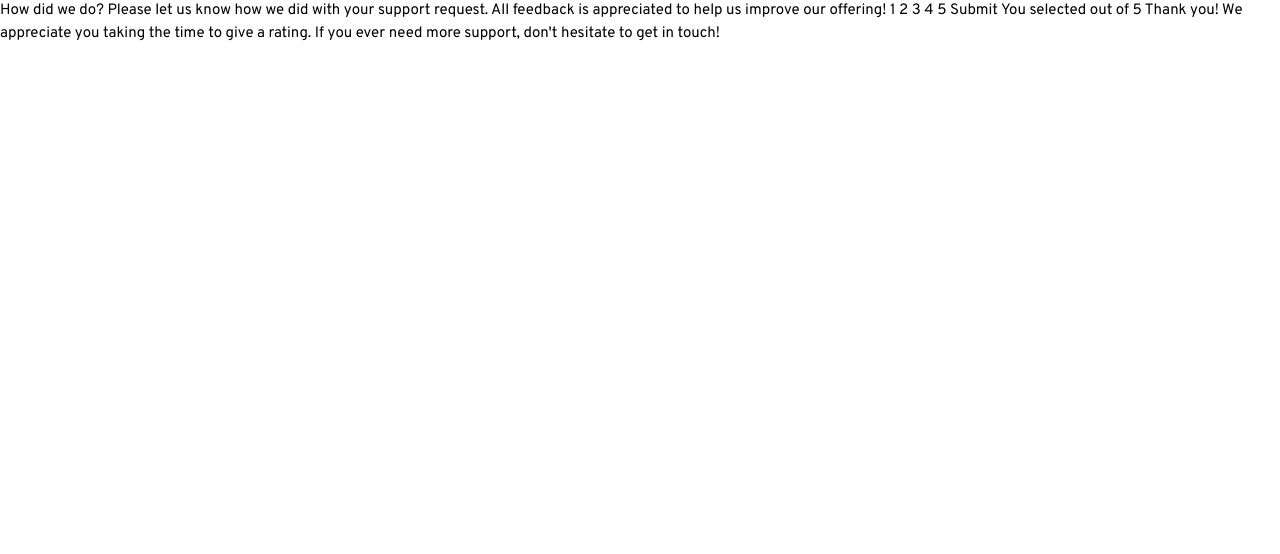
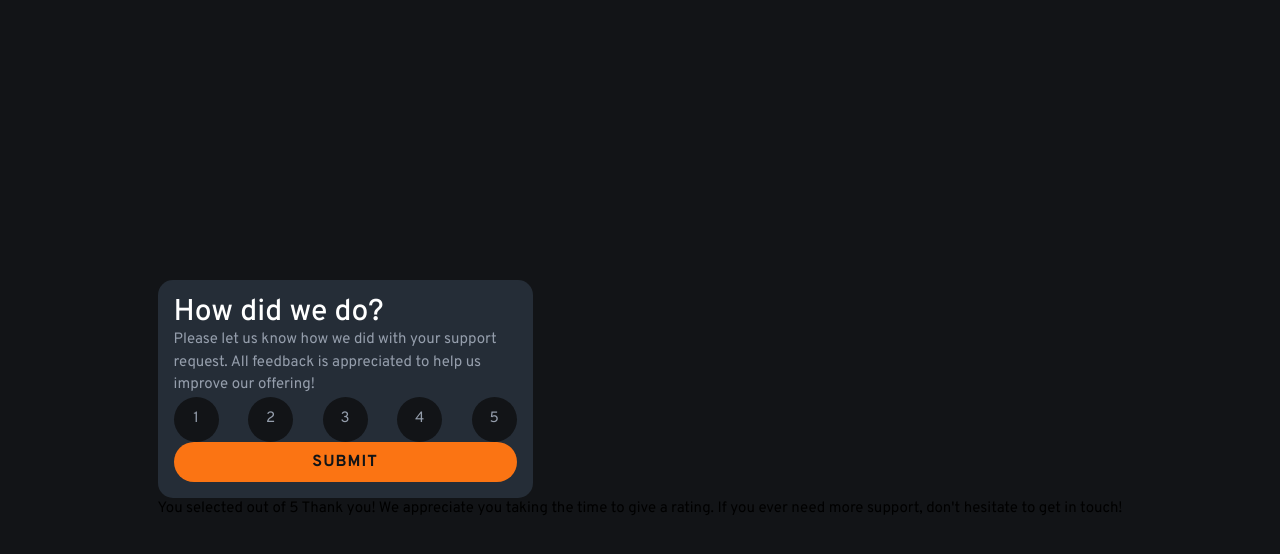
Before and after one commit to EbadShelby/rating-component-JS_002, a plain HTML site: page index.html in a window 1280 px wide. Drawn offline with Linux system fonts and the light colour scheme.

Commit message:
added css styles and html namings

```diff
--- a/index.html
+++ b/index.html
@@ -14,21 +14,22 @@
   <title>Frontend Mentor | Interactive rating component</title>
 </head>
 <body>
-
-  <!-- Rating state start -->
-
-  How did we do?
-
-  Please let us know how we did with your support request. All feedback is appreciated
-  to help us improve our offering!
-
-  1 2 3 4 5
-
-  Submit
-
-  <!-- Rating state end -->
-
-  <!-- Thank you state start -->
+  <div class="rating">
+    <div class="rating_star-icon"></div>
+    <h1 class="rating_title">How did we do?</h1>
+    <p class="rating_description">Please let us know how we did with your support request. All feedback is appreciated
+      to help us improve our offering!</p>
+    <div class="rating_items-container">
+      <ul class="rating_items">
+        <li class="rating_item">1</li>
+        <li class="rating_item">2</li>
+        <li class="rating_item">3</li>
+        <li class="rating_item">4</li>
+        <li class="rating_item">5</li>
+      </ul>
+    </div>
+    <button class="rating_submit">submit</button>
+  </div>
 
   You selected <!-- Add rating here --> out of 5
 
--- a/style.css
+++ b/style.css
@@ -5,9 +5,9 @@
   --clr-primary: hsl(25, 97%, 53%);
 
   --clr-neutral-100: hsl(0, 0%, 100%);
-  --clr-neutral-100: hsl(217, 12%, 63%);
-  --clr-neutral-100: hsl(213, 19%, 18%);
-  --clr-neutral-100: hsl(216, 12%, 8%);
+  --clr-neutral-300: hsl(217, 12%, 63%);
+  --clr-neutral-600: hsl(213, 19%, 18%);
+  --clr-neutral-900: hsl(216, 12%, 8%);
 
   --fw-regular: 400;
   --fw-medium: 500;
@@ -145,6 +145,9 @@ h6 {
 body {
   font-family: var(--ff-base);
   font-size: 0.9375rem;
+  display: grid;
+  place-content: center;
+  background-color: var(--clr-neutral-900);
 }
 
 /* ======================================= */
@@ -154,7 +157,50 @@ body {
 /* ======================================= */
 /* ===========|| Main Style ||============ */
 /* ======================================= */
+.rating {
+  background-color: var(--clr-neutral-600);
+  max-width: 25em;
+  border-radius: 1em;
+  padding: var(--spacing-200);
+  display: grid;
+}
+.rating_title {
+  color: var(--clr-neutral-100);
+  font-weight: var(--fw-medium);
+}
+.rating_description {
+  color: var(--clr-neutral-300);
+}
+.rating_submit {
+  padding-block: .5em;
+  border-radius: 100vmax;
+  font-size: 1rem;
+  text-transform: uppercase;
+  font-weight: var(--fw-bold);
+  color: var(--clr-neutral-900);
+  letter-spacing: 1px;
+  background-color: var(--clr-primary);
+  display: flex;
+  align-items: center;
+  justify-content: center;
+  border: none;
+}
+.rating_items {
+  display: flex;
+  justify-content: space-between;
+}
+.rating_item {
+  list-style: none;
+  background-color: var(--clr-neutral-900);
+  width: 3em;
+  aspect-ratio: 1 / 1;
+  border-radius: 100vmax;
+  display: flex;
+  justify-content: center;
+  align-items: center;
+  color: var(--clr-neutral-300);
 
+}
 /* =============|| Buttons ||============= */
 
 /* =============|| Inputs ||============= */
```
